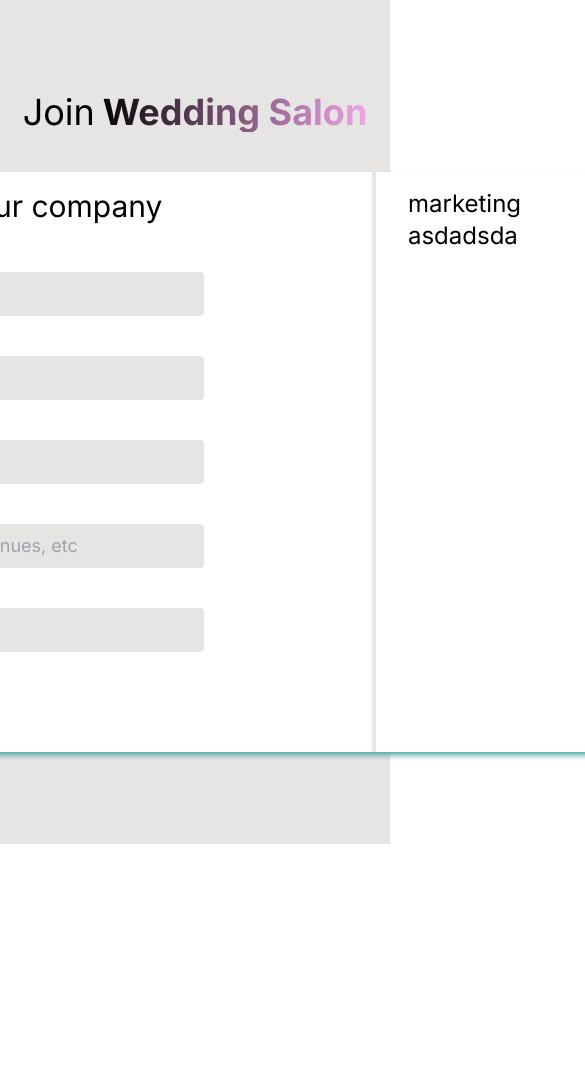
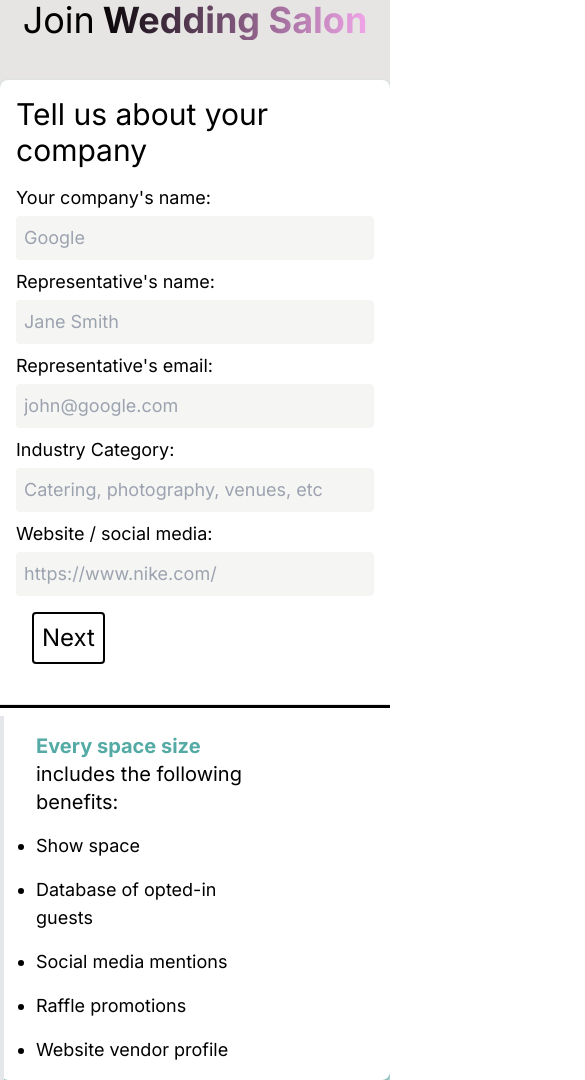
Before and after one commit to jinitsuga/ws-payments, a Next.js app: page /register in a window 390 px wide. Shown: the top 1080 px of the page, 585 px wide, since content can reach past the window. Before the commit the page ends 844 px from the top, so only its background shows below. Built offline with nearby package versions, Linux system fonts and the light colour scheme.

Commit message:
add styles and overall responsiveness

```diff
--- a/src/app/Components/FormSteps.tsx
+++ b/src/app/Components/FormSteps.tsx
@@ -136,14 +136,14 @@ export const ShowcaseForm = ({ setter, formData }: FormProps) => {
         </select>
       </label>
 
-      <fieldset className="text-xl mt-2 flex-wrap ">
+      <fieldset className="text-xl  flex-wrap ">
         Exhibitor space to purchase:
-        <div className="flex flex-wrap gap-4 mt-2">{exhibitorSizes}</div>
+        <div className="flex flex-wrap gap-4 my-4">{exhibitorSizes}</div>
       </fieldset>
 
       <fieldset className="text-xl mt-2 flex-wrap">
         A la carte options:
-        <div>{alacarteOptions}</div>
+        <div className="mt-4">{alacarteOptions}</div>
       </fieldset>
     </>
   );
@@ -243,7 +243,7 @@ export const PaymentForm = ({ formData }: any) => {
       <div className="mt-4" id="card"></div>
       <span className="self-center mb-4">Total: ${total}</span>
       <button
-        className="p-4 font-bold rounded bg-teal-500 text-3xl text-center w-3/4 self-center mb-4"
+        className="p-4 font-bold rounded bg-teal-500 text-3xl text-center w-3/4 self-center mb-4 hover:text-ws-pink hover:bg-teal-400"
         onClick={(e: SyntheticEvent) => {
           e.preventDefault();
           handlePayment();
--- a/src/app/Components/Input.tsx
+++ b/src/app/Components/Input.tsx
@@ -38,7 +38,7 @@ export default function Input({
     <label className="flex flex-col text-lg gap-1" htmlFor={inputName}>
       {labelText}
       <input
-        className="rounded bg-stone-200 max-w-[75%] p-2 outline-ws-green"
+        className="rounded bg-stone-100 max-w-[100%] p-2 outline-ws-green"
         required={req}
         onChange={(e) => {
           updateData(e);
--- a/src/app/register/page.tsx
+++ b/src/app/register/page.tsx
@@ -9,11 +9,24 @@ export default function Register() {
           Wedding Salon
         </span>
       </h2>
-      <section className="flex shadow-md shadow-ws-green gap-2 w-[880px] bg-white rounded-lg">
-        <div className="rounded  w-3/4 p-4">
+      <section className="flex flex-col md:flex-row shadow-md shadow-ws-green gap-2 max-w-[900px]  bg-white rounded-lg">
+        <div className="rounded min-w-[60%] md:max-w-[70%]  max-w-[100%] p-4">
           <MainForm />
         </div>
-        <div className="p-4 border-l-4 text-left pl-8">marketing asdadsda</div>
+        <hr className="md:hidden bg-black h-1"></hr>
+        <div className="p-4 border-l-4 md:max-w-[30%] max-w-[70%] text-left pl-8">
+          <h3 className="text-xl mb-4">
+            <strong className="text-ws-green">Every space size </strong>includes
+            the following benefits:
+          </h3>
+          <ul className="text-lg list-disc text-black ">
+            <li className="mb-4">Show space</li>
+            <li className="mb-4">Database of opted-in guests</li>
+            <li className="mb-4">Social media mentions</li>
+            <li className="mb-4">Raffle promotions</li>
+            <li>Website vendor profile</li>
+          </ul>
+        </div>
       </section>
     </main>
   );
```
